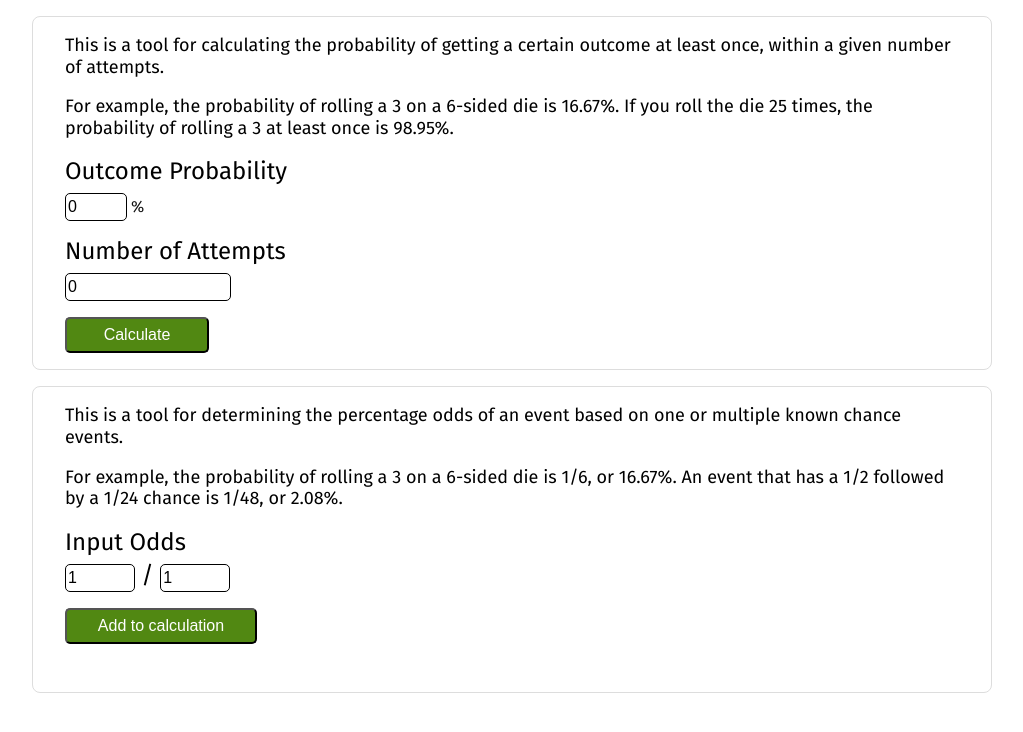
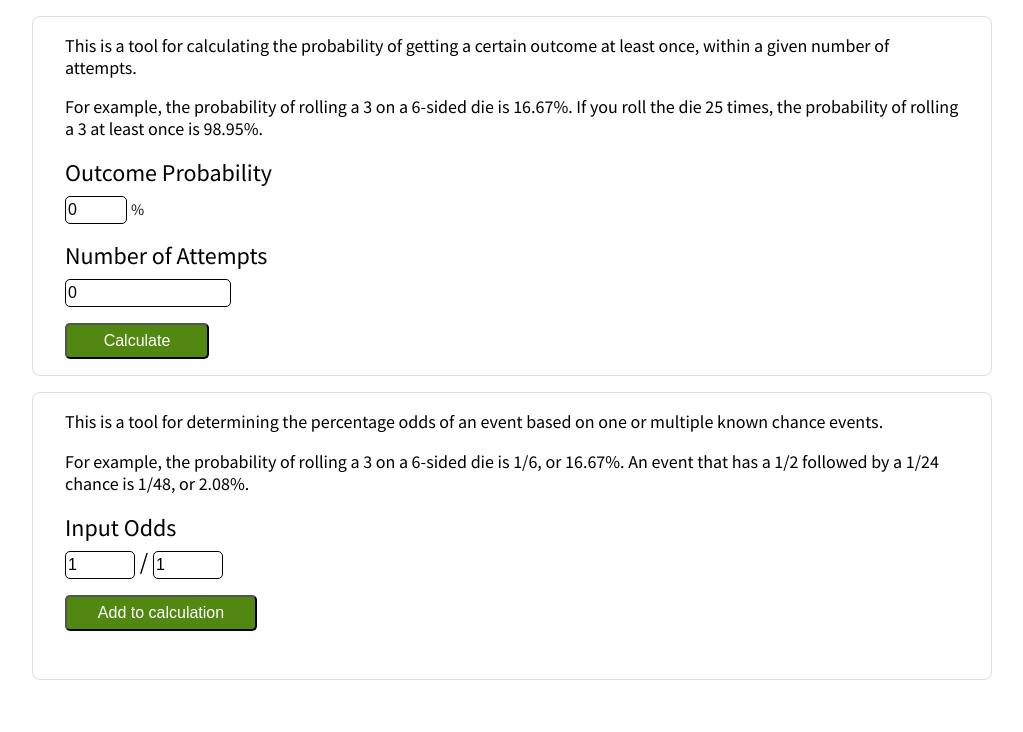
Before and after one commit to PeterBreen/probabilitycalc, a React (Create React App) app: page / in a window 1280 px wide. Shown: the top 732 px of the page, without its empty margins (128-1151 px from the left). Built offline with nearby package versions, Linux system fonts and the light colour scheme.

Commit message:
change font to Source Sans Pro

```diff
--- a/src/index.css
+++ b/src/index.css
@@ -1,7 +1,7 @@
-@import url('https://fonts.googleapis.com/css?family=Fira+Sans:400,700');
+@import url('https://fonts.googleapis.com/css?family=Source+Sans+Pro:400,700');
 
 body {
   margin: 0;
   padding: 0;
-  font-family: "Fira Sans", sans-serif;
+  font-family: 'Source Sans Pro', sans-serif;
 }
```
